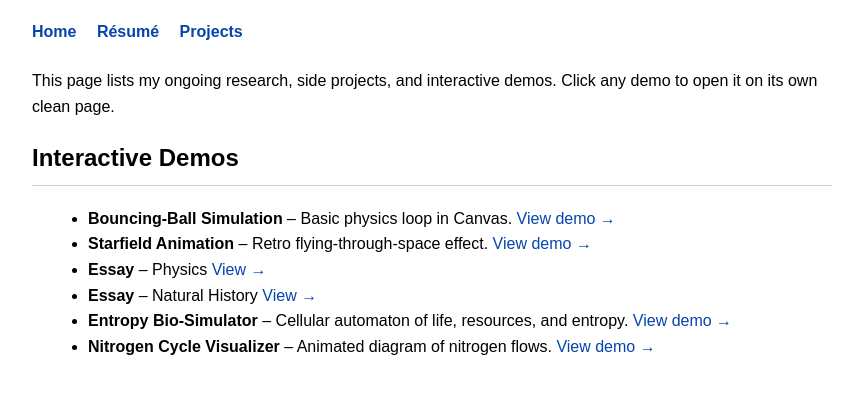
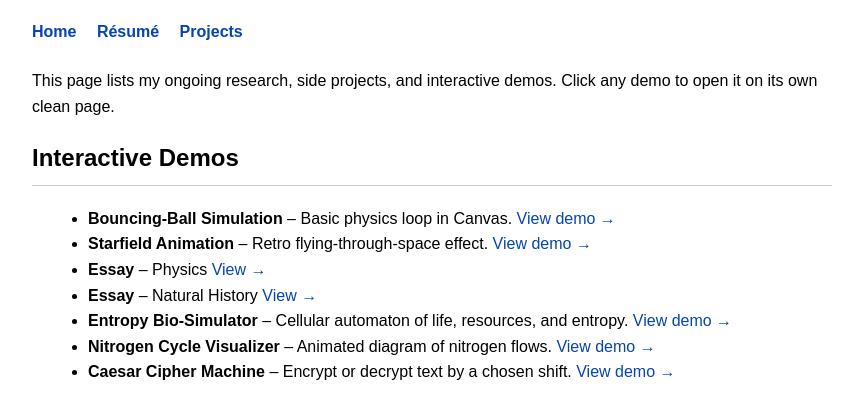
Before and after one commit to ses900/website, a plain HTML site: page projects.html in a window 1280 px wide. Shown: the part 118-536 px from the top of the page, without its empty margins (208-1071 px from the left). Drawn offline with Linux system fonts and the light colour scheme.

Commit message:
Update projects.html
add crypt

```diff
--- a/projects.html
+++ b/projects.html
@@ -47,6 +47,11 @@
   <strong>Nitrogen Cycle Visualizer</strong> – Animated diagram of nitrogen flows.
   <a href="demos/nitrogen-cycle.html">View demo →</a>
   </li>
+  <li>
+  <strong>Caesar Cipher Machine</strong> – Encrypt or decrypt text by a chosen shift.
+  <a href="demos/caesar-cipher.html">View demo →</a>
+  </li>
+
 
 </ul>
 
```
